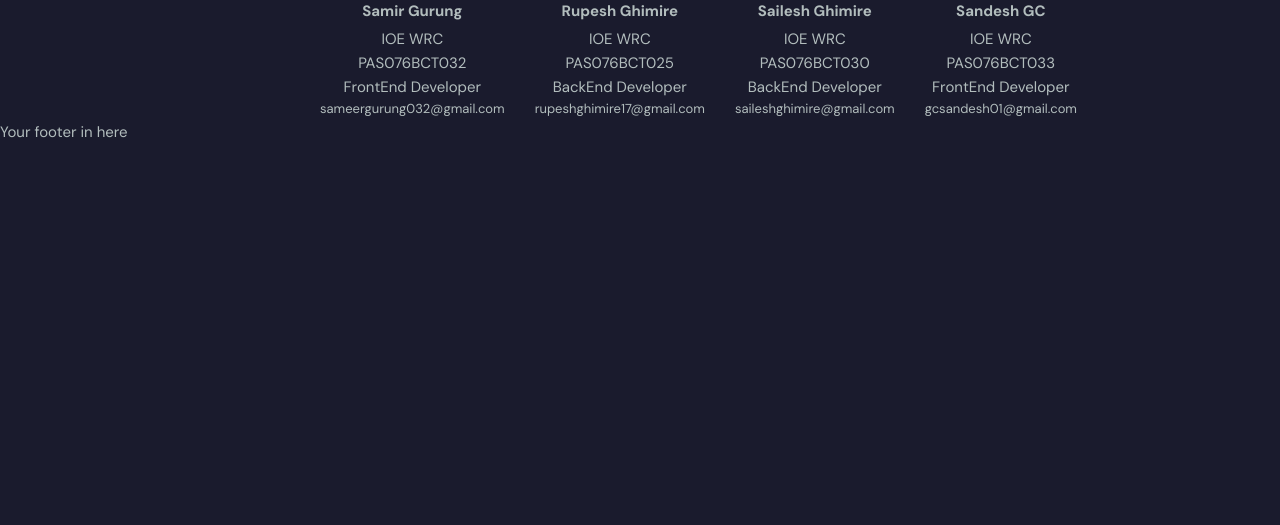
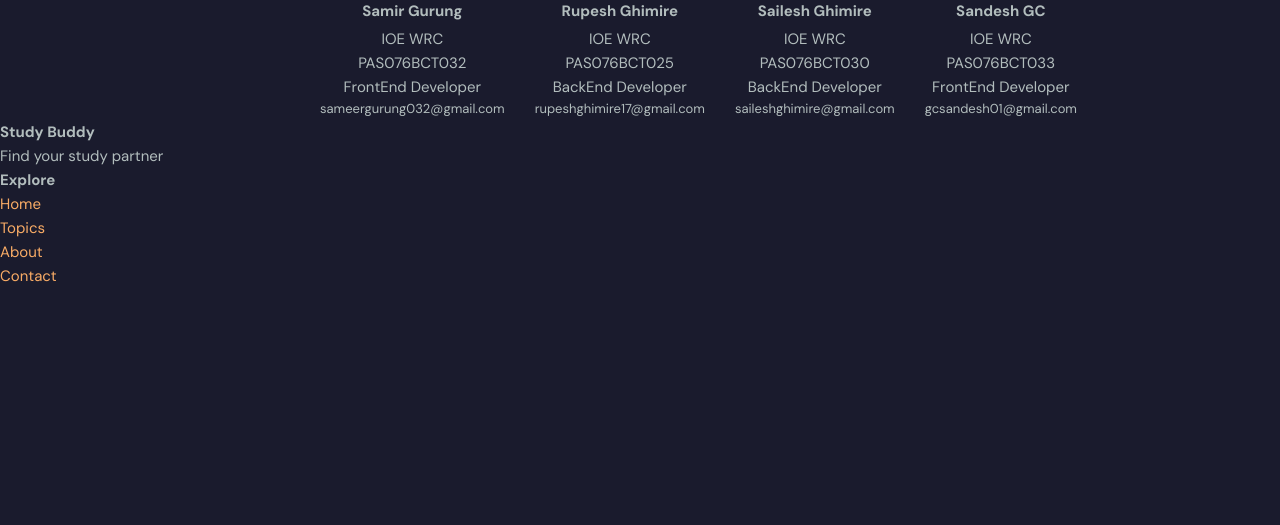
Before and after one commit to rupeshghimire7/BCT-Study-Room, a Django app: page /about in a window 1280 px wide. Shown: the part 275-800 px from the top of the page. Run offline with Django 3.2, Linux system fonts and the light colour scheme.

Commit message:
added content to footer

```diff
--- a/templates/footer.html
+++ b/templates/footer.html
@@ -10,7 +10,39 @@
 </head>
 <body> -->
 
-<footer>Your footer in here</footer>
+    <footer class="footer">
+        <div class="footer__col">
+            <h3 class="footer__col--title">Study Buddy</h3>
+            <p class="footer__col--content">Find your study partner</p>
+        </div>
+        <div class="footer__col">
+            <h3 class="footer__col--title">Explore</h3>
+            <p class="footer__col--content">
+            <ul class="footer__menu">
+                <li class="footer__menu--item">
+                    <a href="home.html" class="footer__menu--item--link">Home</a>
+                </li>
+                <li class="footer__menu--item">
+                <a href="topics.html" class="footer__menu--item--link">Topics</a>
+                </li>
+                <li class="footer__menu--item">
+                    <a href="about.html" class="footer__menu--item--link">About</a>
+                </li>
+                <li class="footer__menu--item">
+                    <a href="contact.html" class="footer__menu--item--link">Contact</a>
+                </li>
+            </ul>
+            </p>
+        </div>
+        <div class="footer__col">
+            <h3 class="footer__col--title"></h3>
+            <p class="footer__col--content"></p>
+        </div>
+        <div class="footer__col">
+            <h3 class="footer__col--title"></h3>
+            <p class="footer__col--content"></p>
+        </div>
+    </footer>
 
 
 
```
